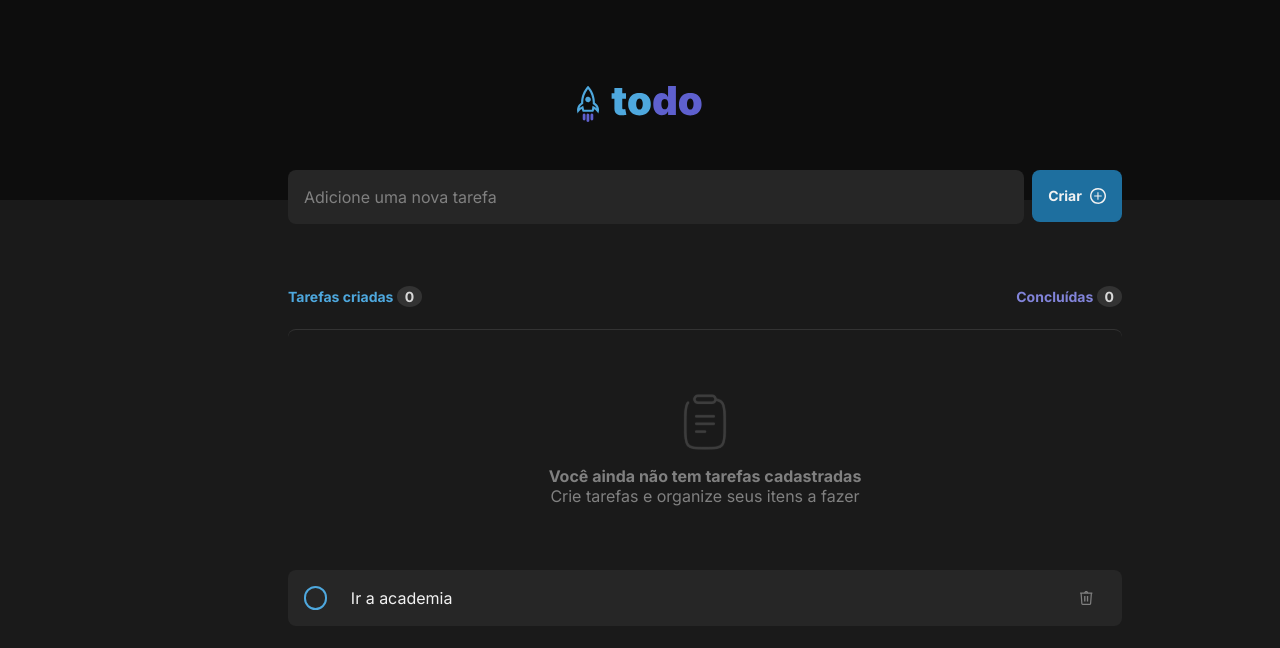
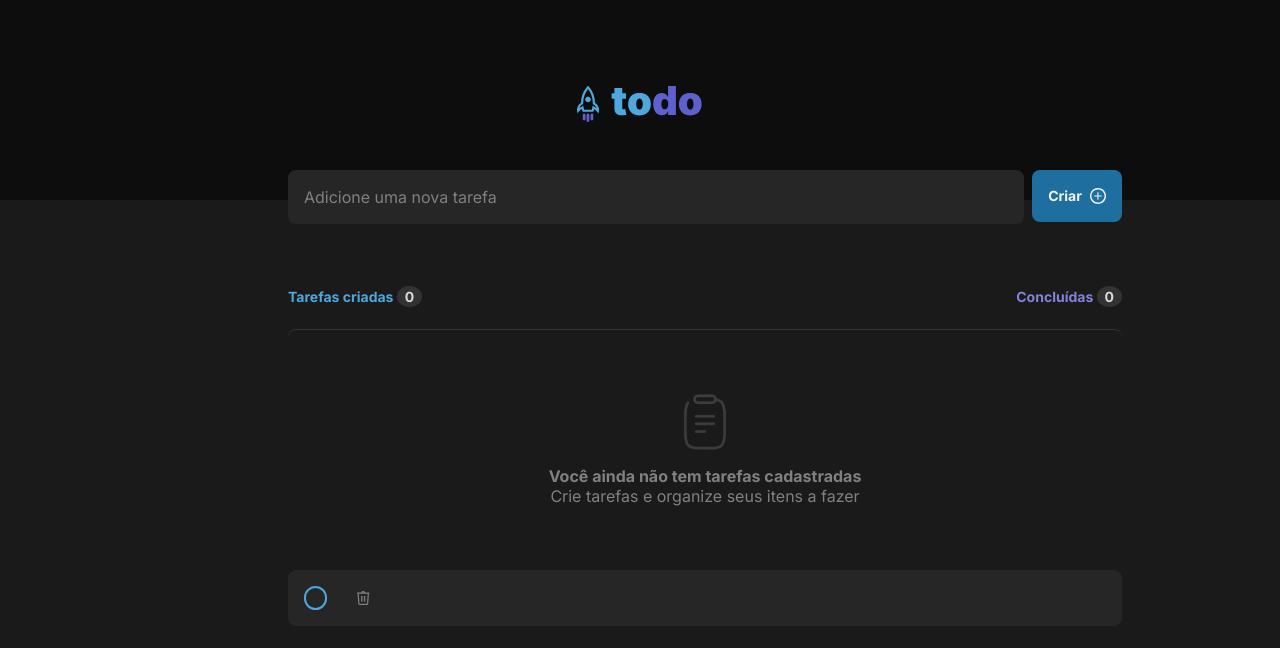
Before and after one commit to RayanneRamos/todolist, a React (Vite) app: page / in a window 1280 px wide. Shown: the top 648 px of the page. Built offline with nearby package versions, Linux system fonts and the light colour scheme.

Commit message:
criando a funcionalidade de tasks

```diff
--- a/src/components/Task/index.tsx
+++ b/src/components/Task/index.tsx
@@ -1,13 +1,34 @@
 import styles from './styles.module.css';
 import trash from '../../assets/trash.svg';
+import { ChangeEvent } from 'react';
 
-export function Task() {
+interface StatusProps {
+  id: string;
+  statusChange: boolean;
+}
+
+interface TaskProps {
+  id: string;
+  task: string;
+  onDeleteTask: (taskId: string) => void;
+  onStatusChange: ({ id, statusChange }: StatusProps) => void;
+}
+
+export function Task({ id, task, onDeleteTask, onStatusChange }: TaskProps) {
+  function handleDeleteTask() {
+    onDeleteTask(id);
+  }
+
+  function handleStatusTask(event: ChangeEvent<HTMLInputElement>) {
+    onStatusChange({ id, statusChange: event.target.checked });
+  }
+
   return (
     <div className={styles.task}>
-      <input type='checkbox' />
-      <label>
-        Ir a academia
-        <button>
+      <input id={id} type='checkbox' onChange={handleStatusTask} />
+      <label htmlFor={id}>
+        {task}
+        <button onClick={handleDeleteTask}>
           <img src={trash} alt='Delete' />
         </button>
       </label>
```
